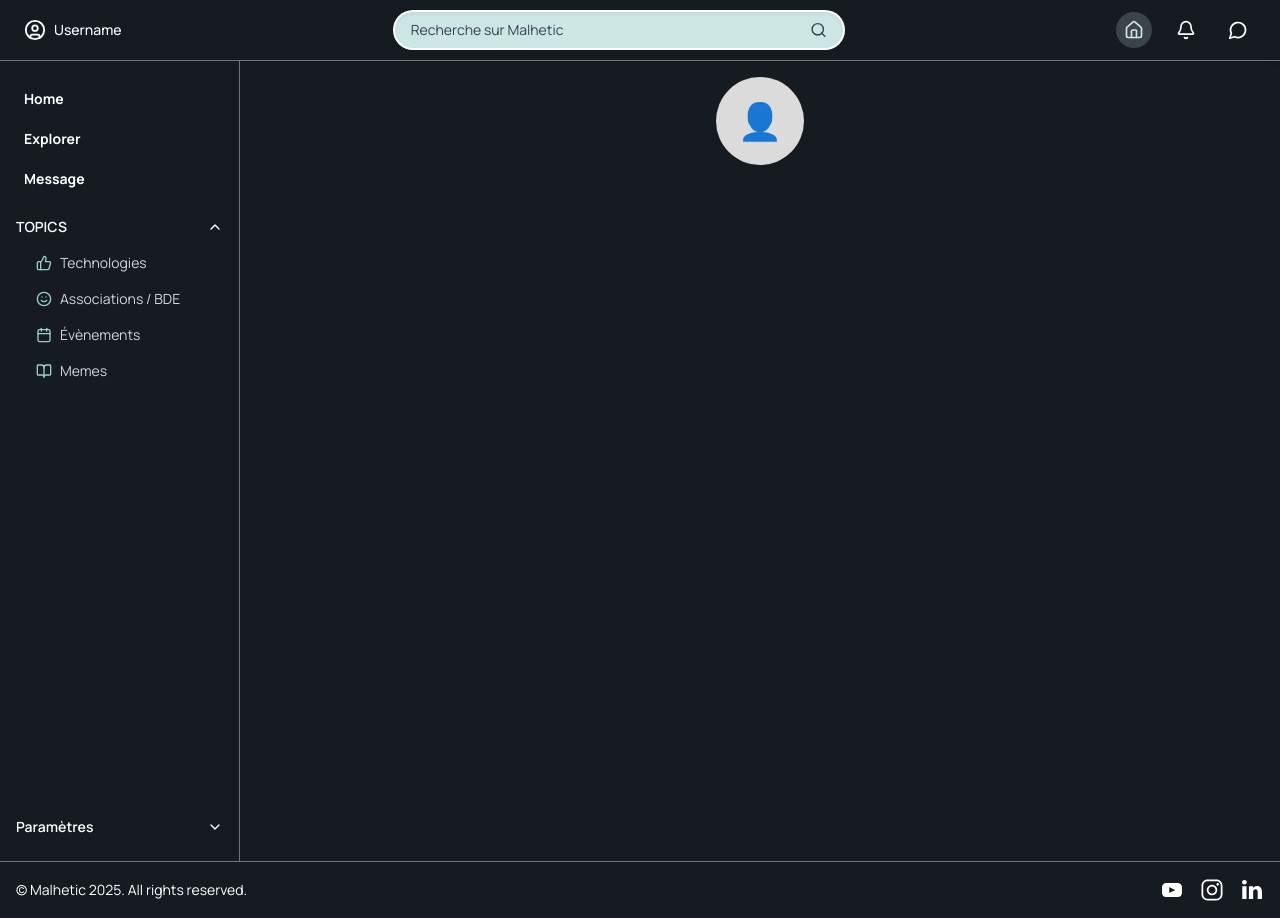
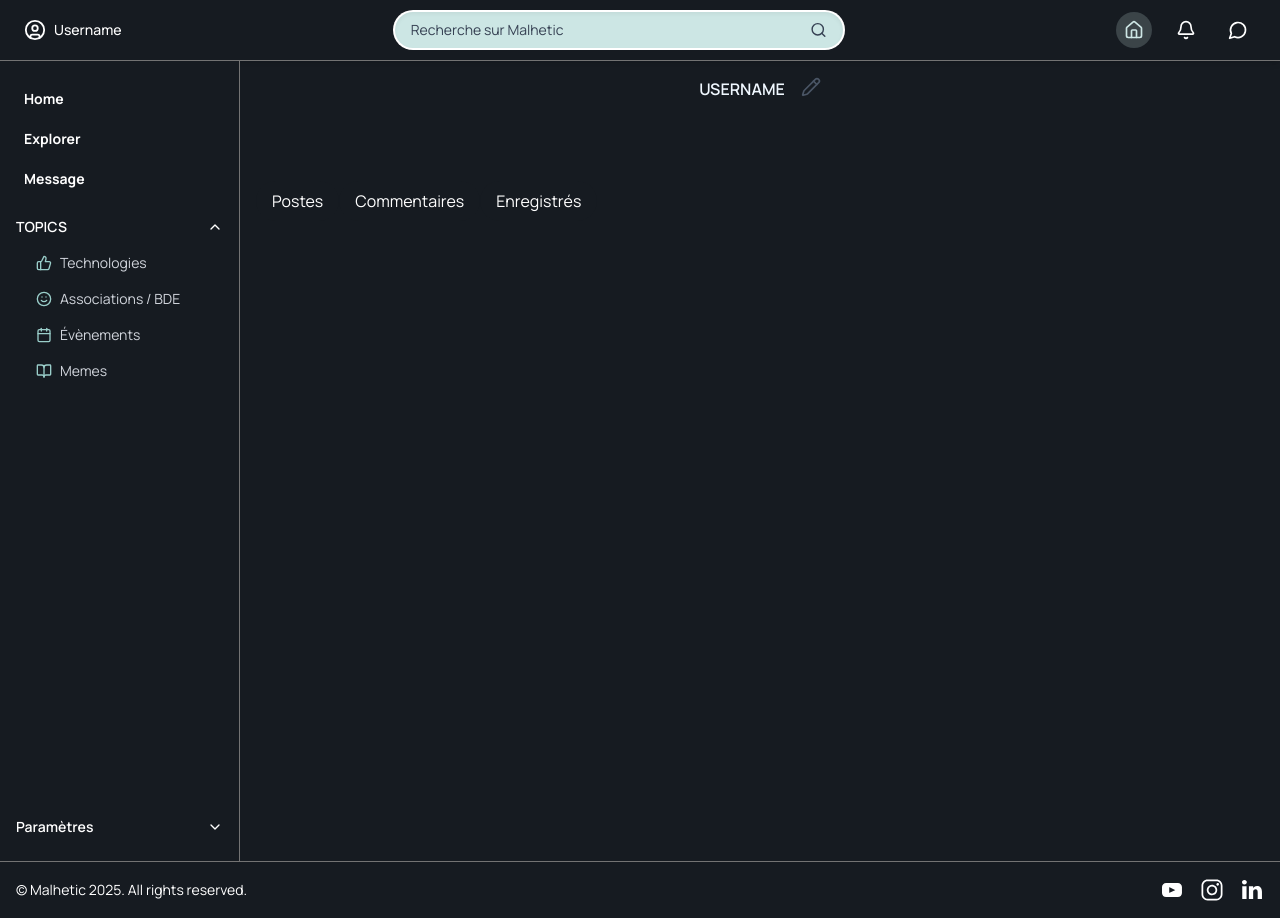
Before and after one commit to Nabibouch/reddit-front, a React (Vite) app in the folder front/: page /post/1 in a window 1280 px wide. Built offline with nearby package versions, Linux system fonts and the light colour scheme; the HTML template or start-up script is replaced by a standard one; a web font is replaced by a local one.

Commit message:
Modifications du fichier Account.jsx

```diff
--- a/front/src/App.jsx
+++ b/front/src/App.jsx
@@ -2,6 +2,7 @@ import './App.css'
 import DefaultStructure from './component/Default structure/DefaultStructure';
 import CreateCommunity from './component/CreateComunity/CreateComunity';
 import { UserThumb } from './component/UserThumb/UserThumb';
+import { Account } from './component/Account/Account';
 
 function App() {
 
@@ -16,7 +17,7 @@ function App() {
   return(
     <>
       <DefaultStructure>
-        <UserThumb />
+        <Account />
       </DefaultStructure>
 
     </>
--- a/front/src/component/Account/Account.jsx
+++ b/front/src/component/Account/Account.jsx
@@ -1,16 +1,43 @@
-import { Edit } from "lucide-react";
 import DefaultStructure from "../Default structure/DefaultStructure";
+import { UserThumb } from "../UserThumb/UserThumb";
+import Button from "../Button/Button";
+import { Pencil } from "lucide-react";
 
-const Account = ({username}) => {
+
+
+export function Account() {
     return(
-        <DefaultStructure>
-            <div className="">
-                <span></span>
-                <div>
-                    <p>{username}</p>
-                    <Edit />
+        <div className="flex flex-col gap-20">
+            <div>
+                <div className="flex flex-col items-center gap-2 font-semibold">
+                    {/* <UserThumb /> */}
+                    <div className="flex gap-4">
+                        <p>USERNAME</p>
+                        <Pencil className="w-5 h-5 text-gray-600 cursor-pointer hover:text-white"/>
+                    </div>
                 </div>
             </div>
-        </DefaultStructure>
+            <div className="flex justify-start">
+                <Button
+                    name="Postes"
+                    color="bg-nightblue text-white hover:bg-gray-80"
+                    stroke={false}
+                    stroke_color=""
+                />
+                <Button
+                    name="Commentaires"
+                    color="bg-nightblue text-white hover:bg-gray-80"
+                    stroke={false}
+                    stroke_color=""
+                />
+                <Button
+                    name="Enregistrés"
+                    color="bg-nightblue text-white hover:bg-gray-80"
+                    stroke={false}
+                    stroke_color=""
+                />
+            </div>
+            {/* <Post /> */}
+        </div>
     )
 }
--- a/front/src/component/CreerProfile.jsx
+++ b/front/src/component/CreerProfile.jsx
@@ -1,7 +1,5 @@
 import axios from 'axios';
 import { useEffect, useState } from 'react';
-
-
 
 
 const CreerProfile = () => {
@@ -106,7 +104,7 @@ const CreerProfile = () => {
 
     return(
         <>
-            <h1>Créer un new user ?</h1>
+            <h1>Créer un nouveau profil ?</h1>
             {users.map((user) => (
                 <section key={user.id}>
                     <h3>{user.username}</h3>
--- a/front/src/component/UserThumb/UserThumb.jsx
+++ b/front/src/component/UserThumb/UserThumb.jsx
@@ -10,7 +10,6 @@ export function UserThumb() {
             const reader = new FileReader()
             reader.onloadend = () => {
                 setPhoto(reader.result)
-                localStorage.setItem("userPhoto", reader.result)
             }
         reader.readAsDataURL(file)
         }
--- a/front/tailwind.config.js
+++ b/front/tailwind.config.js
@@ -1,50 +1,50 @@
-module.exports = {
-    theme: {
-        extend: {
-            colors: {
-                // background: "#",
-                white: "#FFFFFF",
-                back: "0000000",
-                couleur: "#fb353e",
+// module.exports = {
+//     theme: {
+//         extend: {
+//             colors: {
+//                 // background: "#",
+//                 white: "#FFFFFF",
+//                 back: "0000000",
+//                 couleur: "#fb353e",
 
-                // darkgreen: "#00423D",
-                // darkgreen80: "#00423D",
-                // darkgreen60: "#00423D",
-                // darkgreen40: "#00423D",
-                // darkgreen20: "#00423D",
-                // darkgreen10: "#00423D",
+//                 // darkgreen: "#00423D",
+//                 // darkgreen80: "#00423D",
+//                 // darkgreen60: "#00423D",
+//                 // darkgreen40: "#00423D",
+//                 // darkgreen20: "#00423D",
+//                 // darkgreen10: "#00423D",
 
-                // darkgreen: "#00423D",
-                // darkgreen: "#00423D",
-                // darkgreen: "#00423D",
-                // darkgreen: "#00423D",
-                // darkgreen: "#00423D",
-                // darkgreen: "#00423D",
+//                 // darkgreen: "#00423D",
+//                 // darkgreen: "#00423D",
+//                 // darkgreen: "#00423D",
+//                 // darkgreen: "#00423D",
+//                 // darkgreen: "#00423D",
+//                 // darkgreen: "#00423D",
 
-                // darkgreen: "#00423D",
-                // darkgreen: "#00423D",
-                // darkgreen: "#00423D",
-                // darkgreen: "#00423D",
-                // darkgreen: "#00423D",
-                // darkgreen: "#00423D",
+//                 // darkgreen: "#00423D",
+//                 // darkgreen: "#00423D",
+//                 // darkgreen: "#00423D",
+//                 // darkgreen: "#00423D",
+//                 // darkgreen: "#00423D",
+//                 // darkgreen: "#00423D",
 
-                // darkgreen: "#00423D",
-                // darkgreen: "#00423D",
-                // darkgreen: "#00423D",
-                // darkgreen: "#00423D",
-                // darkgreen: "#00423D",
-                // darkgreen: "#00423D",
+//                 // darkgreen: "#00423D",
+//                 // darkgreen: "#00423D",
+//                 // darkgreen: "#00423D",
+//                 // darkgreen: "#00423D",
+//                 // darkgreen: "#00423D",
+//                 // darkgreen: "#00423D",
 
-                // darkgreen: "#00423D",
-                // darkgreen: "#00423D",
-                // darkgreen: "#00423D",
-                // darkgreen: "#00423D",
-                // darkgreen: "#00423D",
-                // darkgreen: "#00423D",
+//                 // darkgreen: "#00423D",
+//                 // darkgreen: "#00423D",
+//                 // darkgreen: "#00423D",
+//                 // darkgreen: "#00423D",
+//                 // darkgreen: "#00423D",
+//                 // darkgreen: "#00423D",
 
 
 
-            }
-        }
-    }
-}
+//             }
+//         }
+//     }
+// }
```
